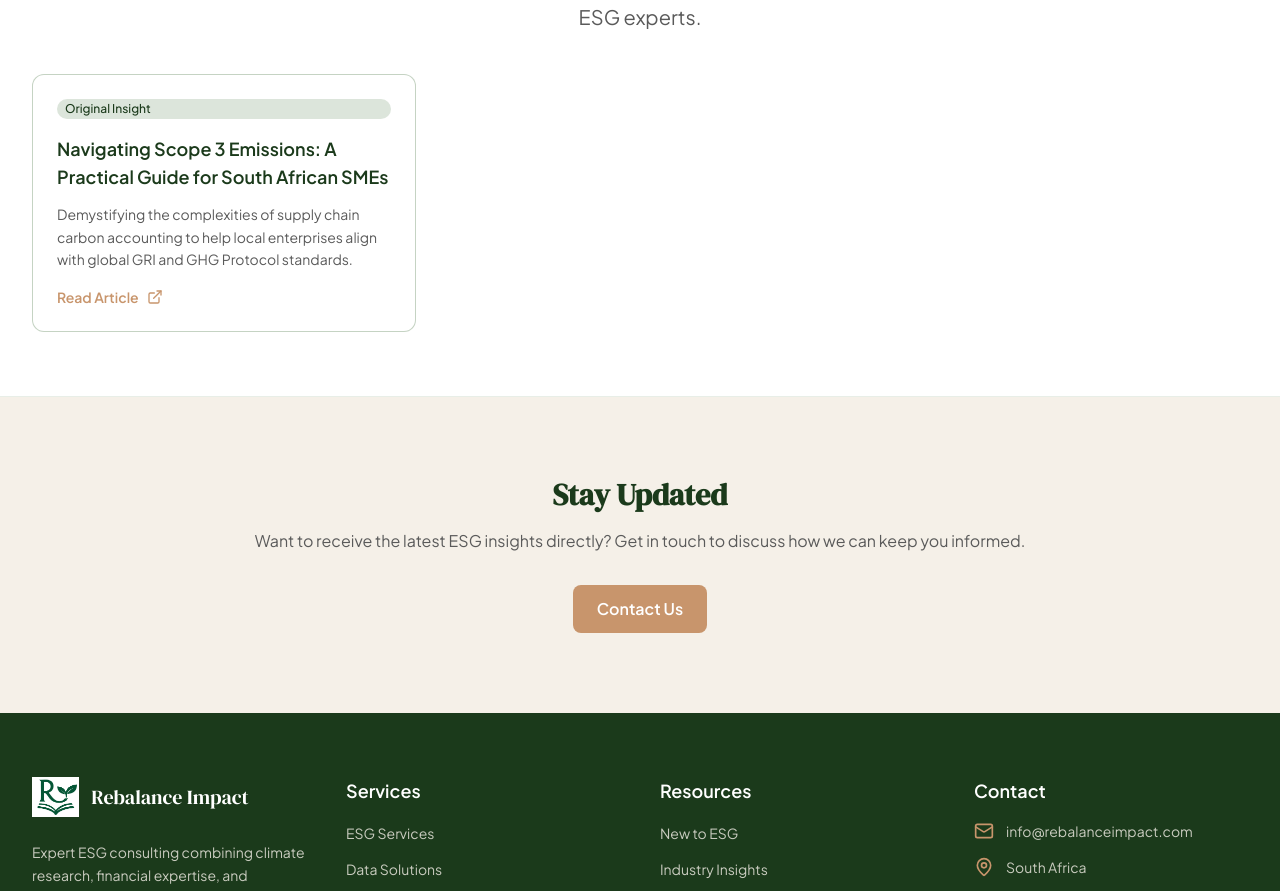
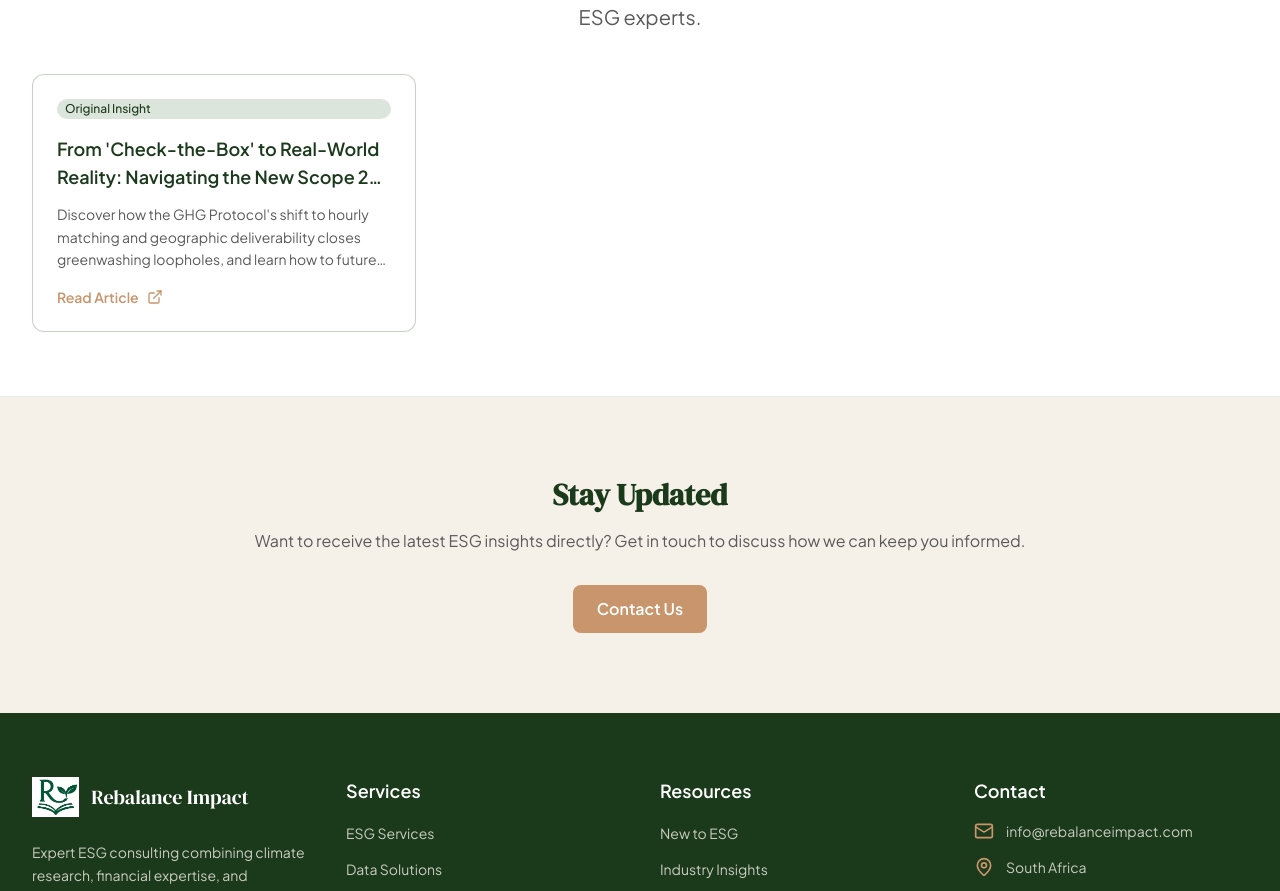
Before and after one commit to RebalanceImpact/RebalanceImpact.github.io, a React (Vite) app: page /news-media in a window 1280 px wide. Shown: the part 1903-2794 px from the top of the page. Built offline with nearby package versions, Linux system fonts and the light colour scheme.

Commit message:
corected blurb

```diff
--- a/src/data/esgArticles.js
+++ b/src/data/esgArticles.js
@@ -55,9 +55,9 @@ export const esgArticles = {
 // Rebalance Impact's Proprietary Insights
 export const rebalanceOriginalArticles = [
   {
-    title: "Navigating Scope 3 Emissions: A Practical Guide for South African SMEs",
-    url: "/insights/navigating-scope-3-emissions", // Replace with your actual routing
-    blurb: "Demystifying the complexities of supply chain carbon accounting to help local enterprises align with global GRI and GHG Protocol standards.",
+    title: "From 'Check-the-Box' to Real-World Reality: Navigating the New Scope 2 Guidance",
+    url: "/insights/navigating-new-scope-2-guidance",
+    blurb: "Discover how the GHG Protocol's shift to hourly matching and geographic deliverability closes greenwashing loopholes, and learn how to future-proof your corporate energy strategy.",
   },
 ];
 
```
